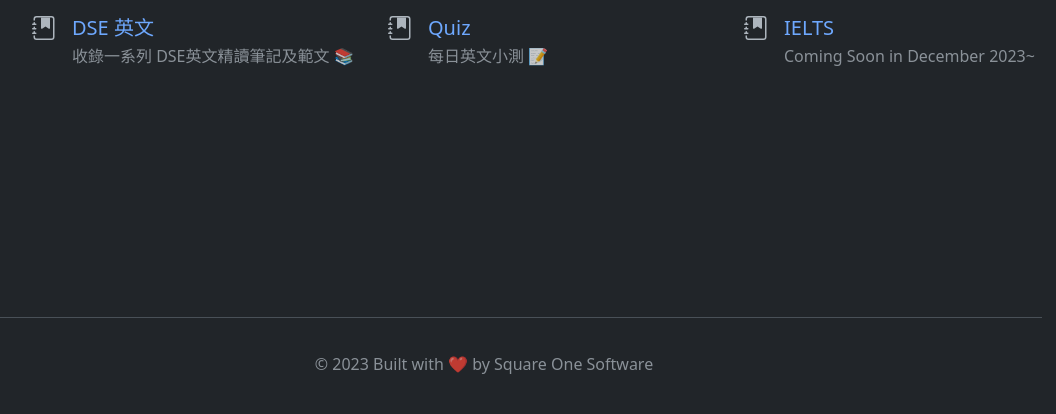
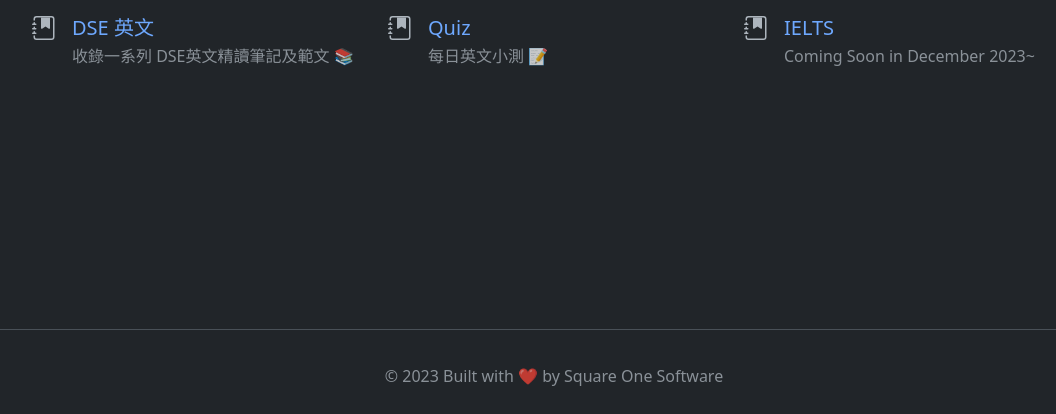
Before and after one commit to louiskwt/starchaser-portal, a Django app: page / in a window 1280 px wide. Shown: the part 443-857 px from the top of the page, without its empty margins (86-1142 px from the left). After the commit the page ends 829 px from the top, so only its background shows below. Run offline with Django 4.2, Linux system fonts and the light colour scheme; parts of the project's set-up code (start-up, migrations or seed data) failed here and were passed over.

Commit message:
proposed fix for footer

```diff
--- a/templates/footer.html
+++ b/templates/footer.html
@@ -1,6 +1,6 @@
-<div class="container footer">
-  <footer class="py-1">
+<footer class="footer mt-auto py-3">
+  <div class="container">
     <ul class="nav justify-content-center border-bottom pb-3 mb-3"></ul>
     <p class="text-center text-muted">© 2023 Built with ❤️ by Square One Software</p>
-  </footer>
-</div>
+  </div>
+</footer>
```
